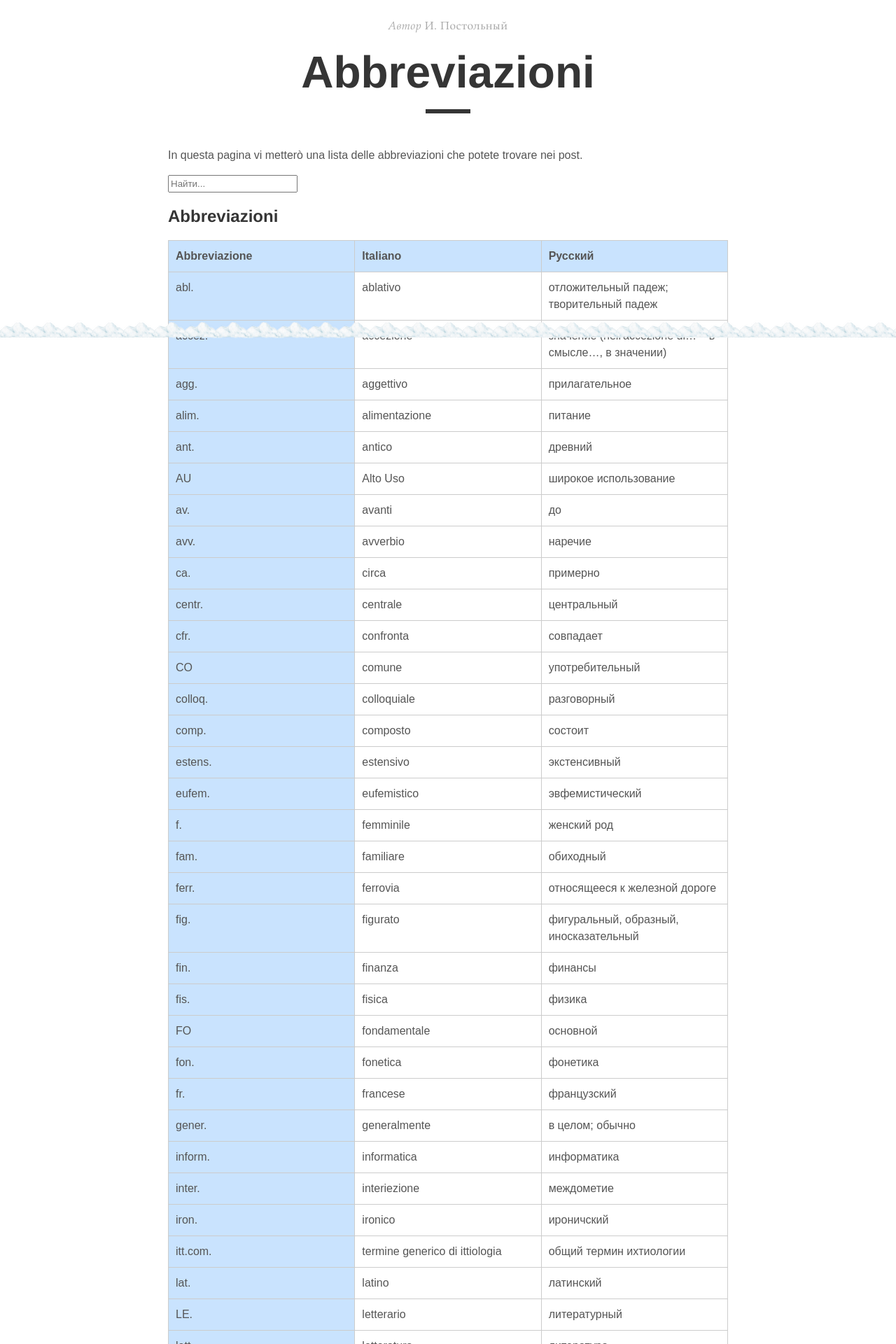
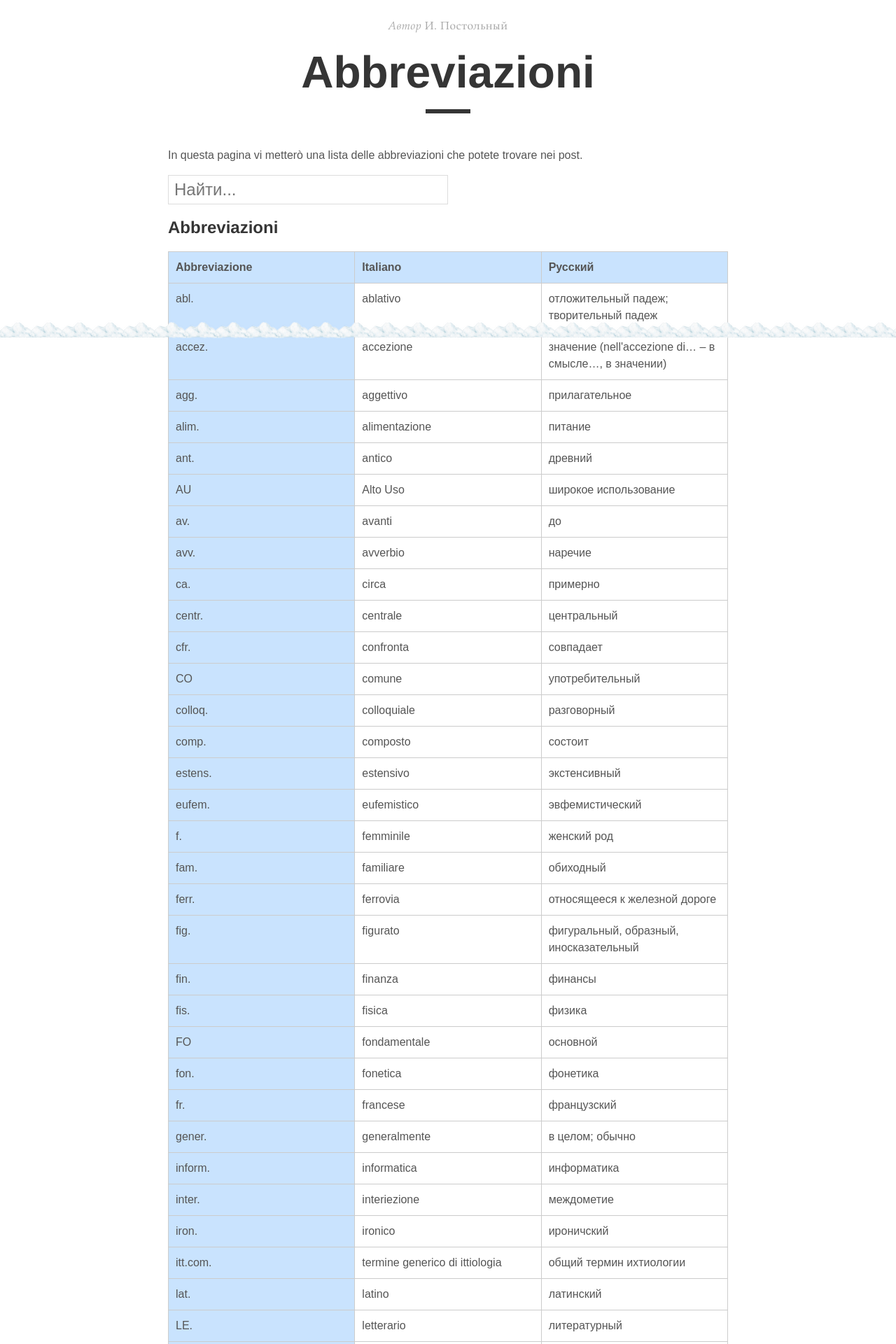
Before and after one commit to postolny/postolny.github.io, a Jekyll site: the page built from _pages/abbreviazioni.md, in a window 1280 px wide. Shown: the part 420-2340 px from the top of the page at 70% size. Built offline with Jekyll 4.4.1, drawn with Linux system fonts in a browser that asks for light colours; nearby versions of some CDN libraries.

Commit message:
Add files via upload

```diff
--- a/_pages/abbreviazioni.md
+++ b/_pages/abbreviazioni.md
@@ -7,7 +7,7 @@ permalink: /abbreviazioni/
 
 In questa pagina vi metterò una lista delle abbreviazioni che potete trovare nei post.
 
-<input id="search" type="text" placeholder="Найти...">
+<input class="search" id="search" type="text" placeholder="Найти...">
 
 ## Abbreviazioni
 
```
